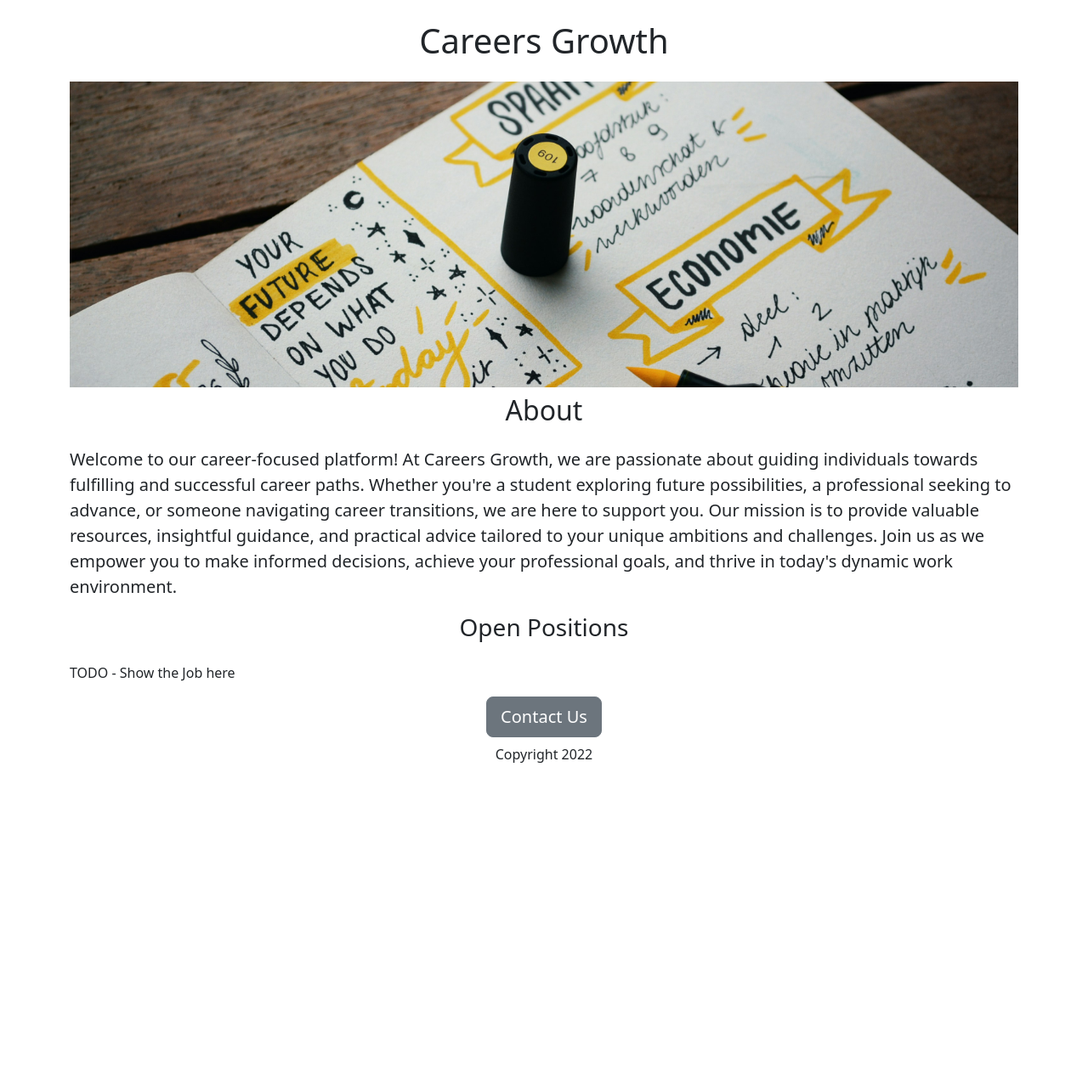
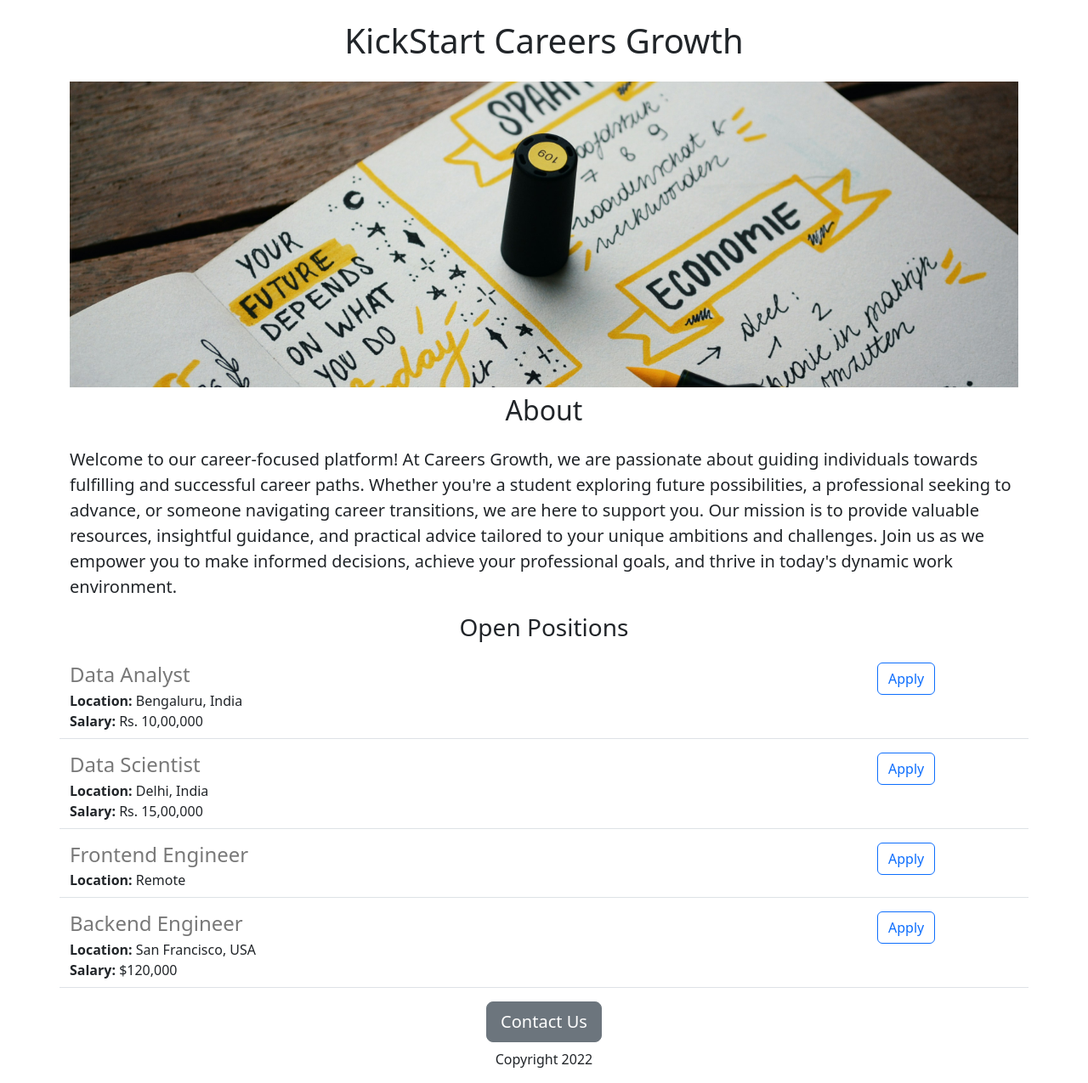
Before and after one commit to abhi-1291/careers-website, a Flask app: page / in a window 1280 px wide. Shown: the whole page at 85% size. Before the commit the page ends 898 px from the top, so only its background shows below. Run offline with Flask 3, Linux system fonts and the light colour scheme.

Commit message:
Added the Flask project

```diff
--- a/app.py
+++ b/app.py
@@ -7,29 +7,27 @@ JOBS = [
         "id": 1,
         "title": "Data Analyst",
         "location": "Bengaluru, India",
-        "Salary": "Rs. 10,00,000"
+        "salary": "Rs. 10,00,000"
 
     },
     {
         "id": 2,
         "title": "Data Scientist",
         "location": "Delhi, India",
-        "Salary": "Rs. 15,00,000"
+        "salary": "Rs. 15,00,000"
 
     },
     {
         "id": 3,
         "title": "Frontend Engineer",
-        "location": "Remote",
-        "Salary": "Rs. 12,00,000"
+        "location": "Remote"
 
     },
     {
         "id": 4,
         "title": "Backend Engineer",
         "location": "San Francisco, USA",
-        "location": "Remote",
-        "Salary": "$120,000"
+        "salary": "$120,000"
 
     }
 
@@ -38,7 +36,7 @@ JOBS = [
 
 @app.route("/")
 def hello_world():
-    return render_template("home.html")
+    return render_template("home.html", jobs=JOBS, company_name = "KickStart")
 
 if __name__ == "__main__":
     app.run(debug=True)
--- a/templates/home.html
+++ b/templates/home.html
@@ -3,7 +3,7 @@
     <head>
         <meta charset="utf-8">
         <meta name="viewport" content="width=device-width, initial-scale=1">
-        <title> Careers Growth </title>
+        <title>Careers Growth </title>
         <link href="https://cdn.jsdelivr.net/npm/bootstrap@5.3.6/dist/css/bootstrap.min.css" rel="stylesheet"
               integrity="sha384-4Q6Gf2aSP4eDXB8Miphtr37CMZZQ5oXLH2yaXMJ2w8e2ZtHTl7GptT4jmndRuHDT"
               crossorigin="anonymous">
@@ -18,7 +18,7 @@
 
     <body>
     <div class = "container">
-        <h1 class="text-center mt-4 mb-4">Careers Growth</h1>
+        <h1 class="text-center mt-4 mb-4">{{company_name}} Careers Growth</h1>
 
         <img class = "img-fluid" id = "banner" src = "http://127.0.0.1:5000/static/banner.jpg">
 
@@ -35,13 +35,20 @@
             and thrive in today's dynamic work environment.
             </p>
 
-        <h3 class="text-center mt-2 mb-4">Open Positions</h3>
-        <p>TODO - Show the Job here</p>
+        <h3 class="text-center mt-2 mb-4">Open Positions
+        </h3>
+            <div>
+            {% for job in jobs %}
+                {% include "jobitem.html" %}
+            {% endfor %}
+
+            </div>
         <div class = "text-center">
 
         <button class="btn btn-secondary btn-lg">Contact Us</button>
-            <p class = "mt-2">Copyright 2022</p>
+                <p class = "mt-2">Copyright 2022</p>
 
+            </div>
         </div>
 
     </body>
--- /dev/null
+++ b/templates/jobitem.html
@@ -0,0 +1,20 @@
+<div    class="border-bottom row"
+        style = "margin-bottom:16px; padding-bottom:8px">
+
+        <div class = "col-10">
+                <h4
+                        style ="color:rgb(120, 120, 120); margin-bottom:4px" >{{job["title"]}}
+                </h4>
+                <div>
+                    <b>Location: </b>{{job["location"]}}
+                </div>
+                        {% if "salary" in job %}
+                <div>
+                            <b>Salary: </b>{{job["salary"]}}
+                </div>
+                         {% endif %}
+        </div>
+<div class = "col-2">
+    <button type="button" class="btn btn-outline-primary">Apply</button>
+</div>
+</div>
```
